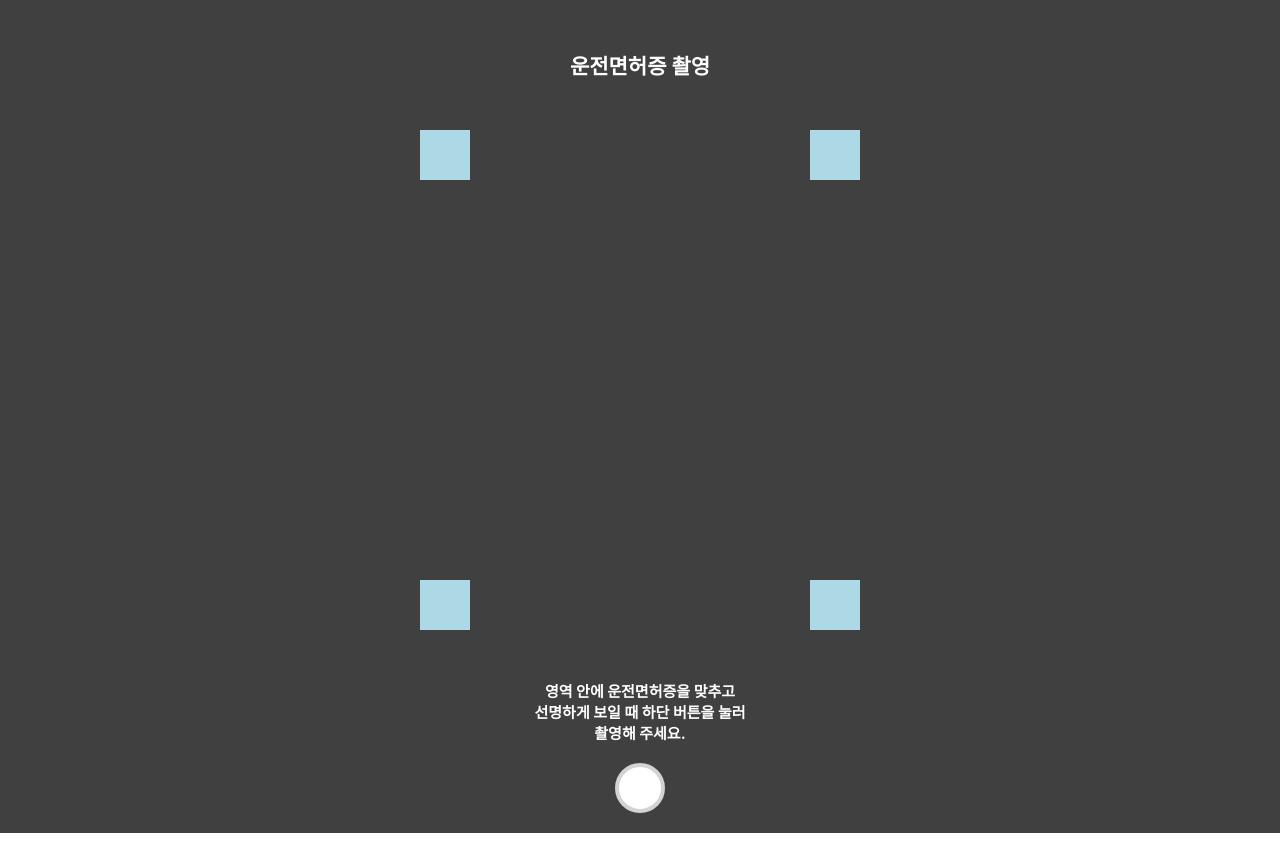
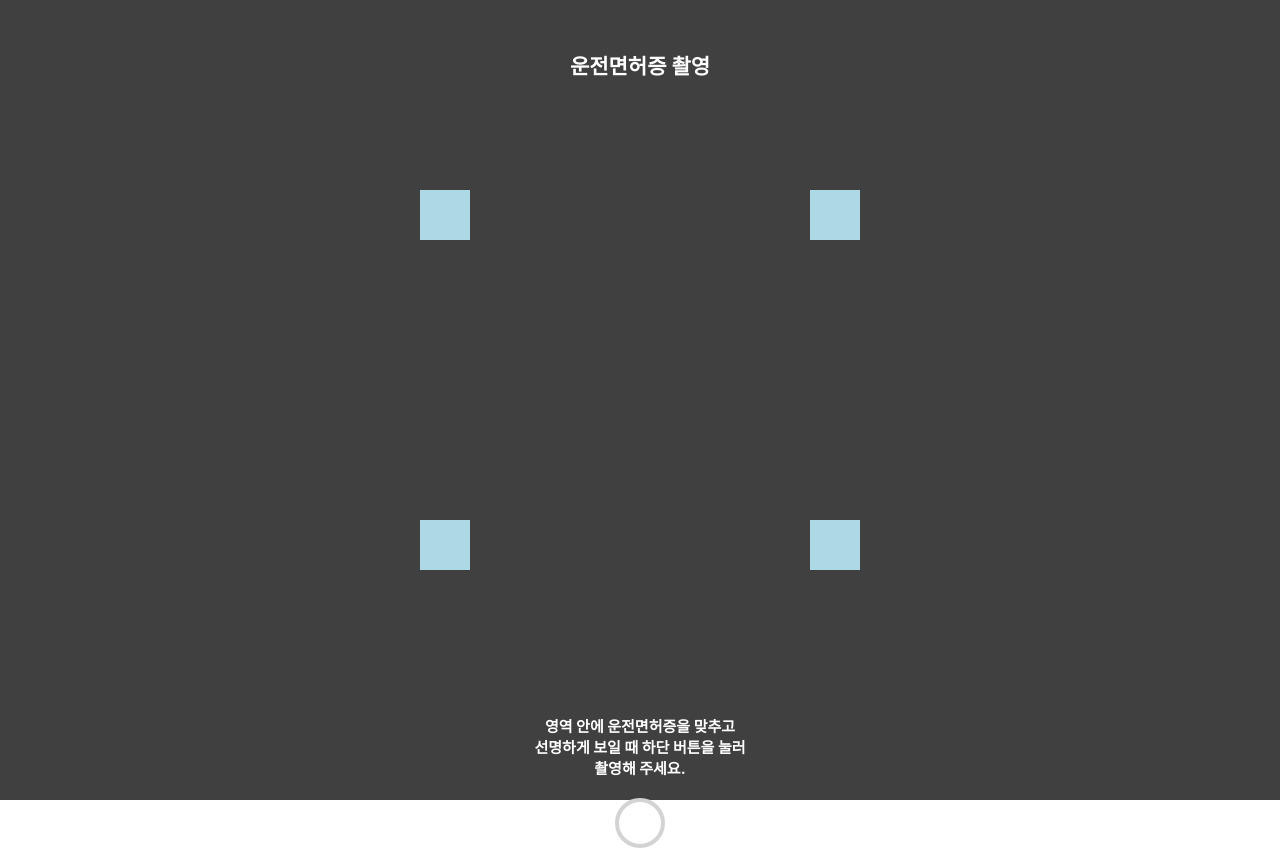
Before and after one commit to Yehoonn/TEST_CAMERA, a React (Create React App) app: page / in a window 1280 px wide. Before the commit the page ends 833 px from the top, so only its background shows below. Built offline with nearby package versions, Linux system fonts and the light colour scheme; no server answers.

Commit message:
asdasdas

```diff
--- a/src/pages/Test.tsx
+++ b/src/pages/Test.tsx
@@ -183,6 +183,7 @@ const Test = () => {
         flexDirection: 'column',
         gap: '30px',
         width: '100vw',
+        height: '100vh',
         backgroundColor: '#404040',
       }}
     >
@@ -217,7 +218,14 @@ const Test = () => {
       </header>
       <main
         className="container type_btn"
-        style={{ width: '100%', height: '100%', alignItems: 'baseline' }}
+        style={{
+          display: 'flex',
+          flexDirection: 'column',
+          justifyContent: 'space-around',
+          width: '100%',
+          height: '100%',
+          alignItems: 'baseline',
+        }}
       >
         <article
           className="page_licenses"
@@ -242,7 +250,7 @@ const Test = () => {
             <div
               style={{
                 left: '-10px',
-                top: '20px',
+                top: '80px',
                 position: 'absolute',
                 width: '50px',
                 height: '50px',
@@ -253,7 +261,7 @@ const Test = () => {
             <div
               style={{
                 right: '-10px',
-                top: '20px',
+                top: '80px',
                 position: 'absolute',
                 width: '50px',
                 height: '50px',
@@ -264,7 +272,7 @@ const Test = () => {
             <div
               style={{
                 left: '-10px',
-                bottom: '20px',
+                bottom: '80px',
                 position: 'absolute',
                 width: '50px',
                 height: '50px',
@@ -275,7 +283,7 @@ const Test = () => {
             <div
               style={{
                 right: '-10px',
-                bottom: '20px',
+                bottom: '80px',
                 position: 'absolute',
                 width: '50px',
                 height: '50px',
@@ -311,6 +319,7 @@ const Test = () => {
               justifyContent: 'center',
               alignItems: 'center',
               flexDirection: 'column',
+              marginTop: '35px',
             }}
           >
             <div
```
